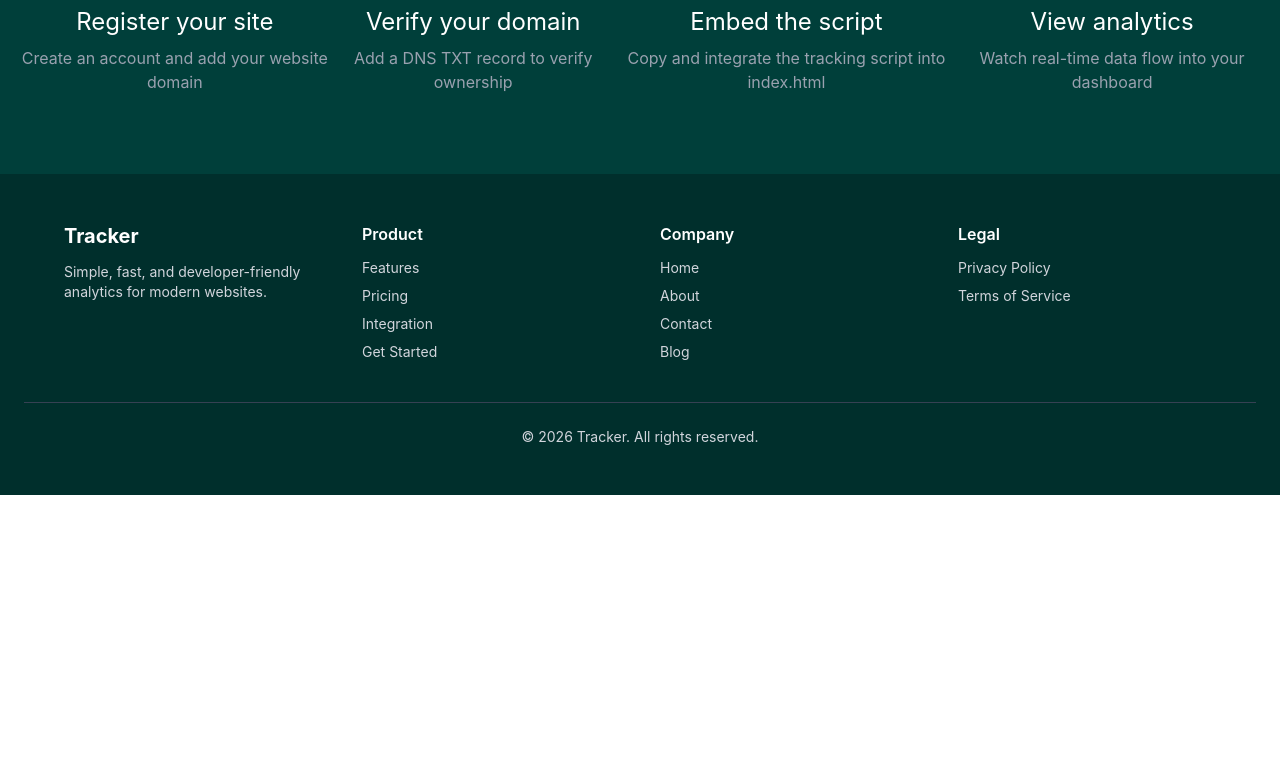
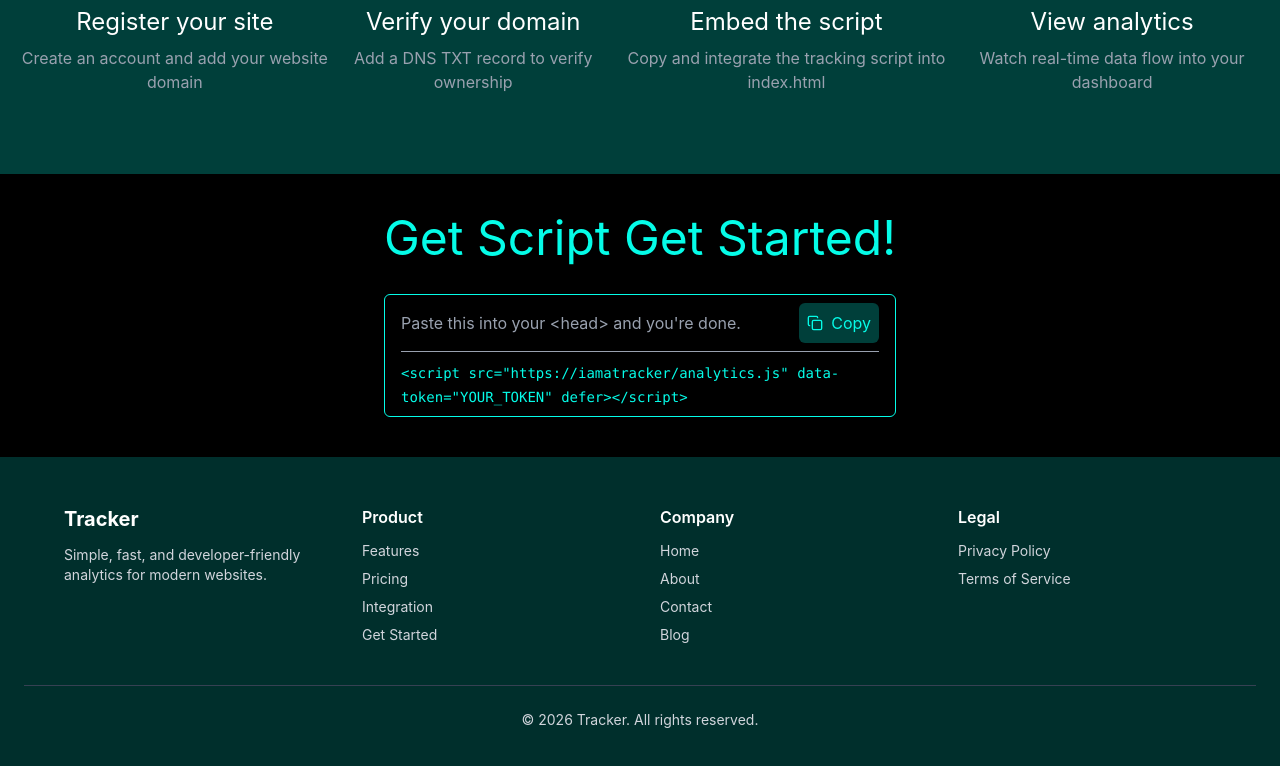
Before and after one commit to Muhammad-Raheel04/tracker, a React (Vite) app in the folder frontend/: page / in a window 1280 px wide. Shown: the part 1583-2349 px from the top of the page. Before the commit the page ends 2078 px from the top, so only its background shows below. Built offline with nearby package versions, Linux system fonts and the light colour scheme; no server answers.

Commit message:
feat(LandingPage): integrate TrackingScript component into landing page

```diff
--- a/frontend/src/pages/LandingPage.jsx
+++ b/frontend/src/pages/LandingPage.jsx
@@ -4,6 +4,7 @@ import Header from '../components/Header'
 import Footer from '../components/Footer'
 import Features from '../components/Features'
 import SystemFlow from '../components/SystemFlow'
+import TrackingScript from '../components/TrackingScript'
 
 const LandingPage = () => {
   return (
@@ -12,6 +13,7 @@ const LandingPage = () => {
       <HeroSection/>
       <Features/>
       <SystemFlow/>
+      <TrackingScript/>
       <Footer/>
     </div>
   )
```
